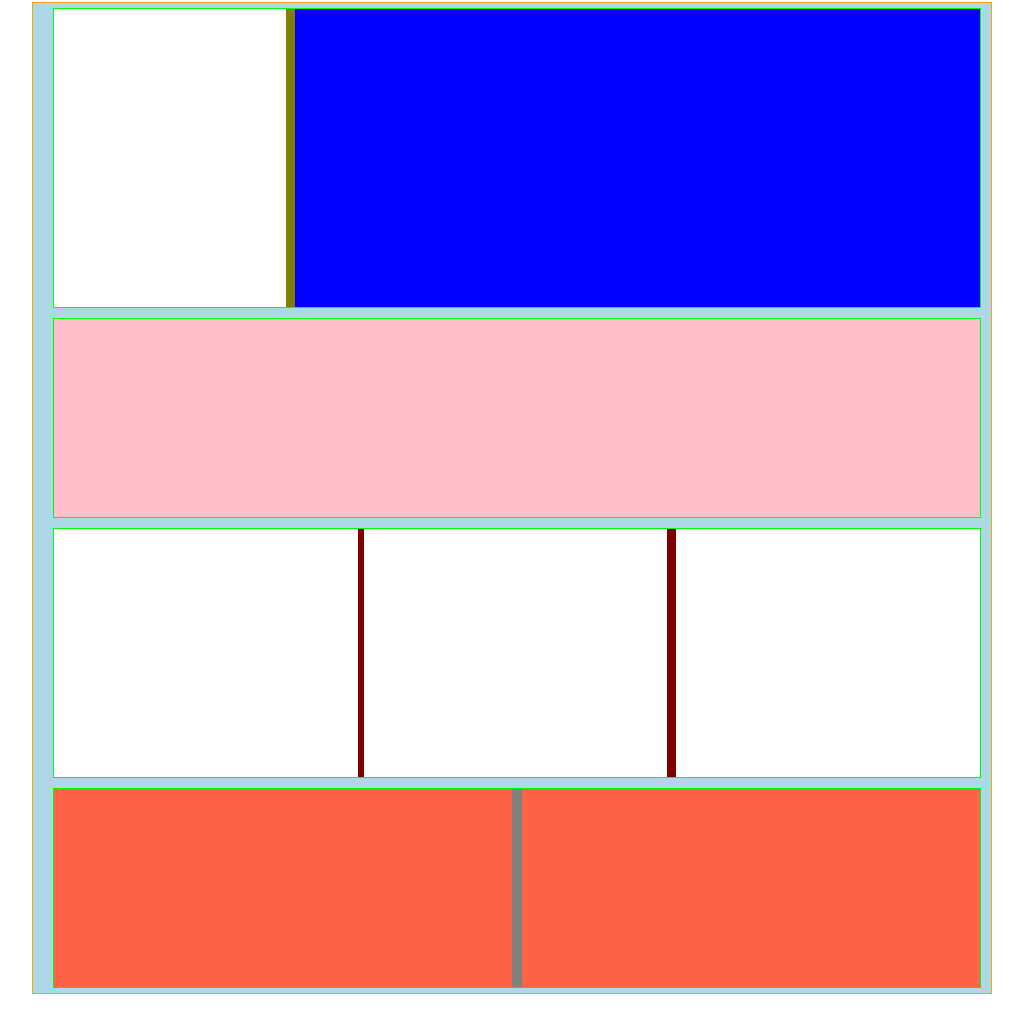
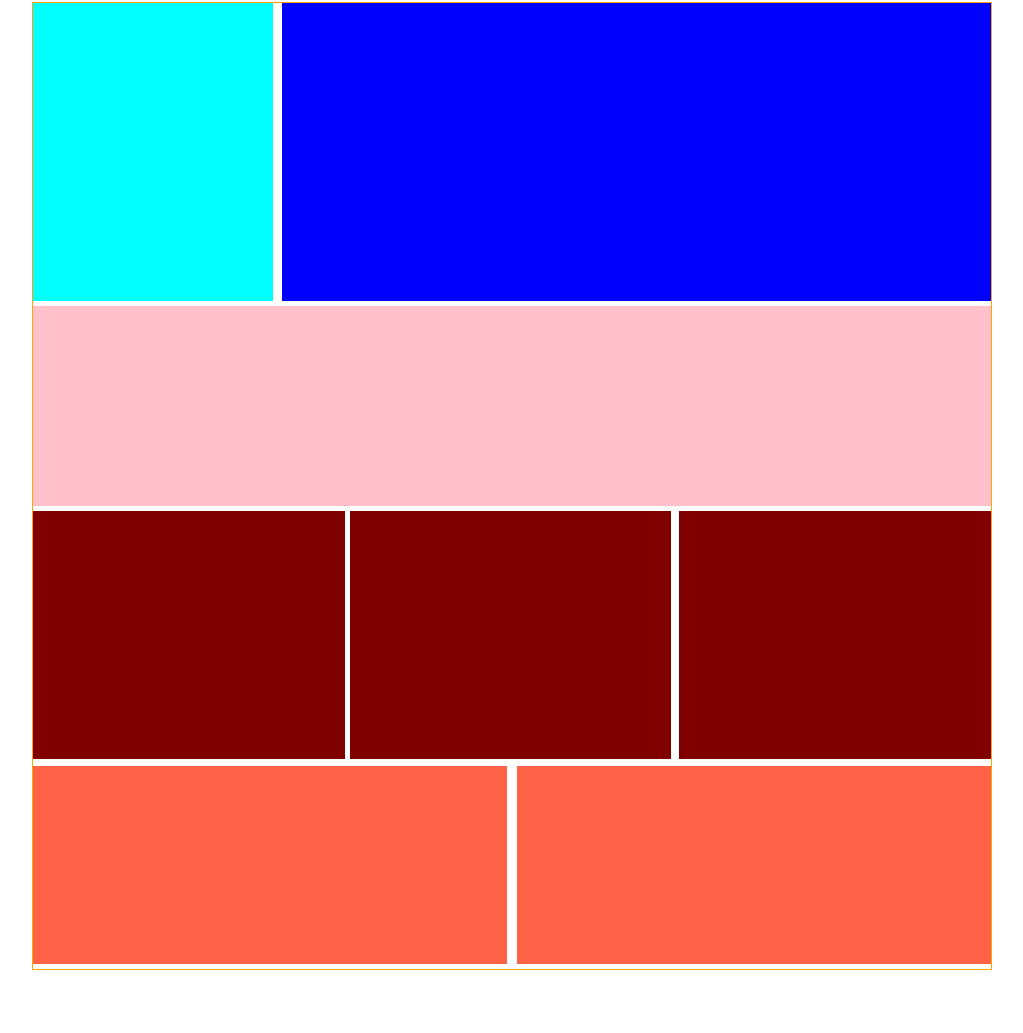
Before and after one commit to gracielundell/css-week-3-code-review, a plain HTML site: page index.html in a window 1280 px wide. Shown: the part 135-1168 px from the top of the page, without its empty margins (128-1151 px from the left). Drawn offline with nearby package versions, Linux system fonts and the light colour scheme.

Commit message:
Add mixins

```diff
--- a/index.html
+++ b/index.html
@@ -22,7 +22,7 @@
     </header>
 
     <div class="container">
-      <div class="row one col-xs-12">
+      <div class="row">
         <div class="top col-xs-12 col-md-4">
 
         </div>
@@ -31,29 +31,32 @@
         </div>
       </div> <!-- end row one -->
 
-      <div class="row two col-xs-12">
-        <div class="wide">
+      <div class="row">
+        <div class="wide col-xs-12">
 
         </div>
       </div> <!-- end row two -->
 
-      <div class="row three col-xs-12">
-        <div class="left col-xs-12 col-md-4">
+      <div class="row">
+        <div class="three">
+          <div class="three col-xs-12 col-md-4">
 
           </div>
-        <div class="center col-xs-12 col-md-4">
+          <div class=" three center col-xs-12 col-md-4">
 
           </div>
-        <div class="right col-xs-12 col-md-4">
+          <div class=" three last col-xs-12 col-md-4">
 
           </div>
+        </div>
+
       </div> <!-- end row three -->
 
-      <div class="row four col-xs-12">
-        <div class="left col-xs-12 col-md-6">
+      <div class="row">
+        <div class="bottom left col-xs-12 col-md-6">
 
         </div>
-        <div class="right col-xs-12 col-md-6">
+        <div class="bottom right col-xs-12 col-md-6">
 
         </div>
       </div> <!-- end row four -->
--- a/scss/_extends.scss
+++ b/scss/_extends.scss
@@ -9,6 +9,5 @@
     @include margin(auto);
     max-width: 960px;
     width: 95%;
-    background: lightblue;
     border: 1px solid orange;
 }
--- a/scss/_mixins.scss
+++ b/scss/_mixins.scss
@@ -0,0 +1,10 @@
+@mixin rowStyle($width, $height, $padding) {
+  width: $width;
+  height: $height;
+  padding: $padding;
+}
+
+@mixin columnStyle($width, $height) {
+  width: $width;
+  height: $height;
+}
--- a/scss/base/_base.scss
+++ b/scss/base/_base.scss
@@ -6,3 +6,7 @@ body {
 .container {
   @extend %container;
 }
+
+.row {
+  margin-bottom: 5px;
+}
--- a/scss/layout/_rowFour.scss
+++ b/scss/layout/_rowFour.scss
@@ -1,21 +1,16 @@
 .four {
-  background: grey;
-  border: 1px solid lime;
-  margin: 5px;
-  height: 200px;
-  padding: 0px;
-  .col-md-6 {
-    height: 198px;
-    background: tomato;
-    width: 49.5%;
-  }
+  @include rowStyle(100%, 200px, 0px);
 }
-.right {
-  float: right;
-  margin-right: 0px;
+
+.col-md-6 {
+  @include columnStyle(49.5%, 198px);
+  background: tomato;
 }
 
 .left {
-  float: left;
-  margin-left: 0px;
+  margin-right: 2px;
 }
+
+.right {
+  float: right;
+}
--- a/scss/layout/_rowOne.scss
+++ b/scss/layout/_rowOne.scss
@@ -1,21 +1,15 @@
-.one {
-  background: olive;
-  border: 1px solid lime;
-  margin: 5px;
-  height: 300px;
-  padding: 0px;
+.top {
+  @include rowStyle(100%, 300px, 0px);
 }
 
 .col-md-4 {
-  width: 25%;
-  height: 298px;
-  background: white;
+  @include columnStyle(25%, 298px);
+  background: aqua;
   margin-right: 5px;
 }
 
 .col-md-8 {
-  width: 74%;
-  height: 298px;
+  @include columnStyle(74%, 298px);
   background: blue;
   float: right;
 }
--- a/scss/layout/_rowThree.scss
+++ b/scss/layout/_rowThree.scss
@@ -1,19 +1,15 @@
 .three {
-  background: maroon;
-  border: 1px solid lime;
-  margin: 5px;
-  height: 250px;
-  padding: 0px;
+  @include rowStyle(100%, 250px, 0px);
   .col-md-4 {
-    margin: 0 3px;
-    width: 32.8%;
-    height: 248px;
-    background: white;
+    @include columnStyle(32.6%, 248px);
+    background: maroon;
+    display: block;
   }
-  .left {
-    margin-left: 0px;
+  .last {
+    margin-right: 0px;
+    float: right;
   }
-  .right {
-    margin-right: 0px;
+  .center {
+    width: 33.46%;
   }
 }
--- a/scss/layout/_rowTwo.scss
+++ b/scss/layout/_rowTwo.scss
@@ -1,6 +1,4 @@
-.two {
+.wide {
+  @include rowStyle(100%, 200px, 0px);
   background: pink;
-  border: 1px solid lime;
-  margin: 5px;
-  height: 200px;
 }
```
Also changed, not shown: css/application.css, 1 other file. Lines whose indentation alone changed are shown as unchanged.
